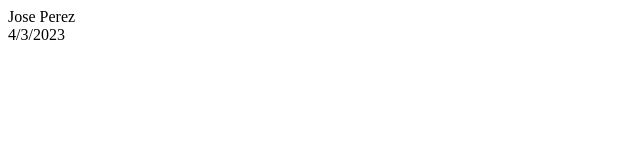
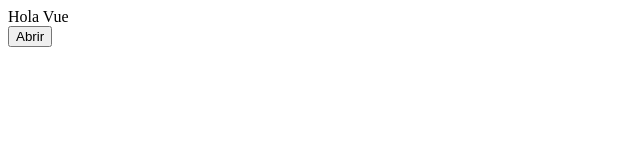
Before and after one commit to joserph/vue, a plain HTML site: page index.html in a window 1280 px wide. Shown: the full height of the page, 0-640 px from the left. Drawn offline with nearby package versions, Linux system fonts and the light colour scheme.

Commit message:
11- Watchers

```diff
--- a/index.html
+++ b/index.html
@@ -13,22 +13,27 @@
         const vm = Vue.createApp({
             data(){
                 return {
-                    firstName: "Jose",
-                    lastName: "Perez",
-                    now: new Date()
+                    text: "Hola Vue",
+                    open: false
                 };
             },
+            watch: {
+                open(value){
+                    if(value){
+                        this.text = "Puerta abierta";
+                    }else{
+                        this.text = "Puerta cerrada";
+                    }
+                }
+            },
             computed: {
-                fullName(){
-                    return this.firstName + " " + this.lastName
-                },
-                today(){
-                    return this.now.toLocaleDateString()
+                label(){
+                    return this.open ? "Cerrar" : "Abrir";
                 }
             },
             template: `
-            <div>{{ fullName }}</div>
-            <div>{{ today }}</div>
+            <div>{{ text }}</div>
+            <button @click="open = !open" >{{ label }}</button>
             `
         }).mount('#app');
     </script>
```
